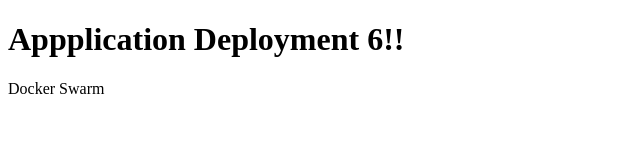
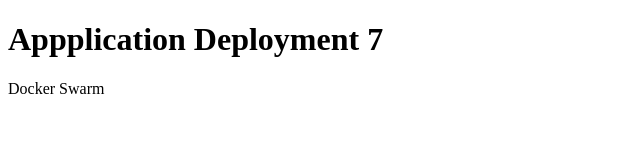
Before and after one commit to shindeabhi94/docker-swarm, a plain HTML site: page index.html in a window 1280 px wide. Shown: the full height of the page, 0-640 px from the left. Drawn offline with Linux system fonts and the light colour scheme.

Commit message:
Deploy 7

```diff
--- a/index.html
+++ b/index.html
@@ -3,7 +3,7 @@
 <html>
 <body>
 
-<h1> Appplication Deployment 6!!</h1>
+<h1> Appplication Deployment 7</h1>
 
 <p> Docker Swarm</p>
 
```
Also changed, not shown: 1 other file.
